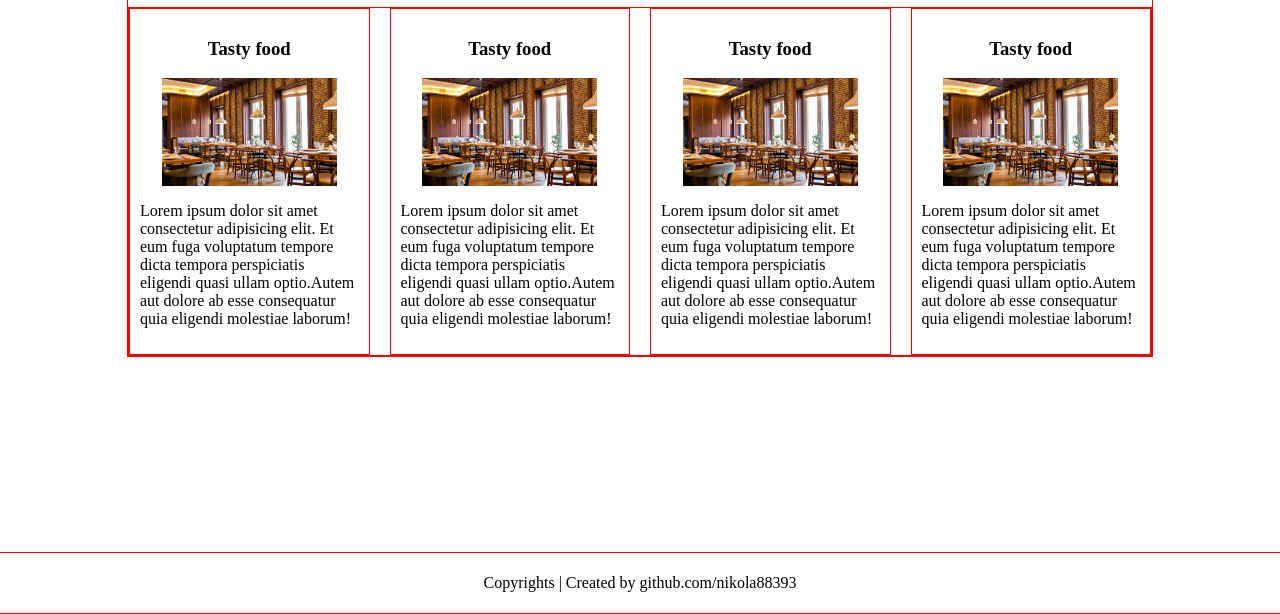
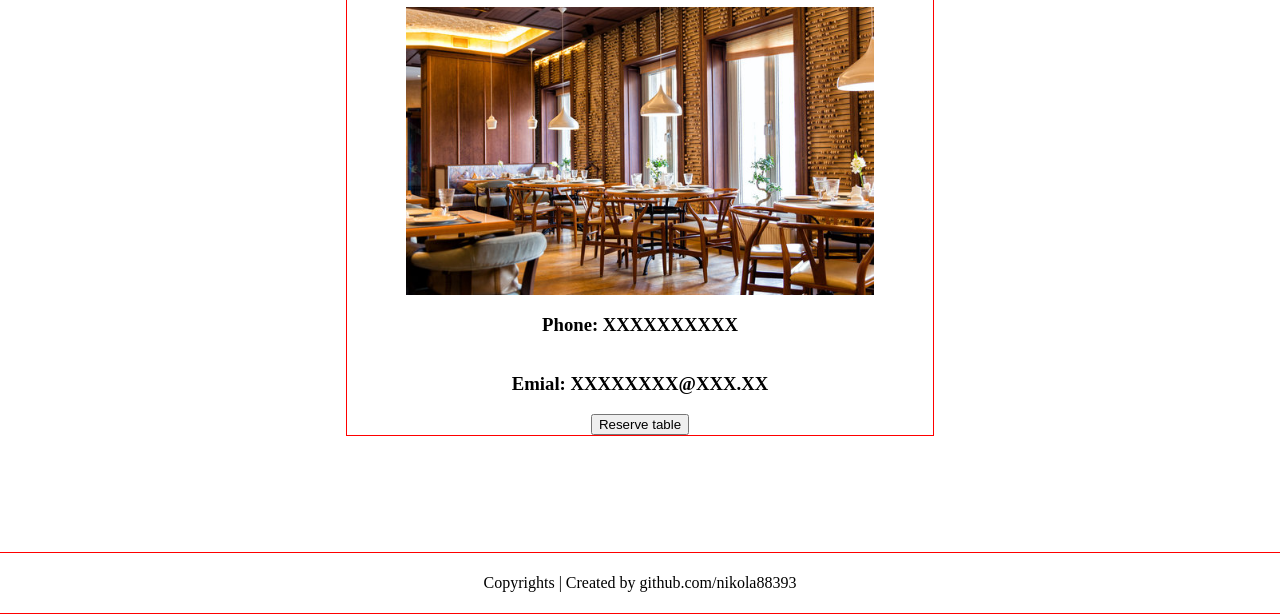
Before and after one commit to nikola88393/RestaurantPage, a website built with webpack: page dist/index.html in a window 1280 px wide. Shown: the part 186-800 px from the top of the page. Built offline with nearby package versions, Linux system fonts and the light colour scheme.

Commit message:
Create basic logic for creating the contacts page

```diff
--- /dev/null
+++ b/src/generateContacts.js
@@ -0,0 +1,25 @@
+function generateContacts() {
+    let container = document.getElementById('content');
+
+    let h1 = document.createElement('h1');
+    h1.innerHTML = 'Contacts information';
+    container.appendChild(h1);
+
+    let img = document.createElement('img');
+    img.src = '../src/assets/homeImg.jpg';
+    container.appendChild(img);
+
+    let phone = document.createElement('h3');
+    phone.innerHTML = 'Phone: XXXXXXXXXX';
+    container.appendChild(phone);
+
+    let mail = document.createElement('h3');
+    mail.innerHTML = 'Emial: XXXXXXXX@XXX.XX';
+    container.appendChild(mail);
+
+    let reserveTable = document.createElement('button');
+    reserveTable.innerHTML = 'Reserve table';
+    container.appendChild(reserveTable);
+}
+
+export default generateContacts;
--- a/src/index.js
+++ b/src/index.js
@@ -1,7 +1,9 @@
 import "./style.css";
 import generateHome from "./generateHome";
 import generateMenu from "./generateMenu";
+import generateContacts from "./generateContacts";
 
 // generateHome();
-generateMenu();
+// generateMenu();
+generateContacts();
 console.log("working");
--- a/src/style.css
+++ b/src/style.css
@@ -50,7 +50,7 @@ footer {
     display: grid;
     grid-template-columns: repeat(auto-fit, minmax(200px, 1fr));
     grid-gap: 20px;
-
+    padding: 20px;
 }
 
 .menuCard {
```
Also changed, not shown: dist/main.js, 1 other file.
